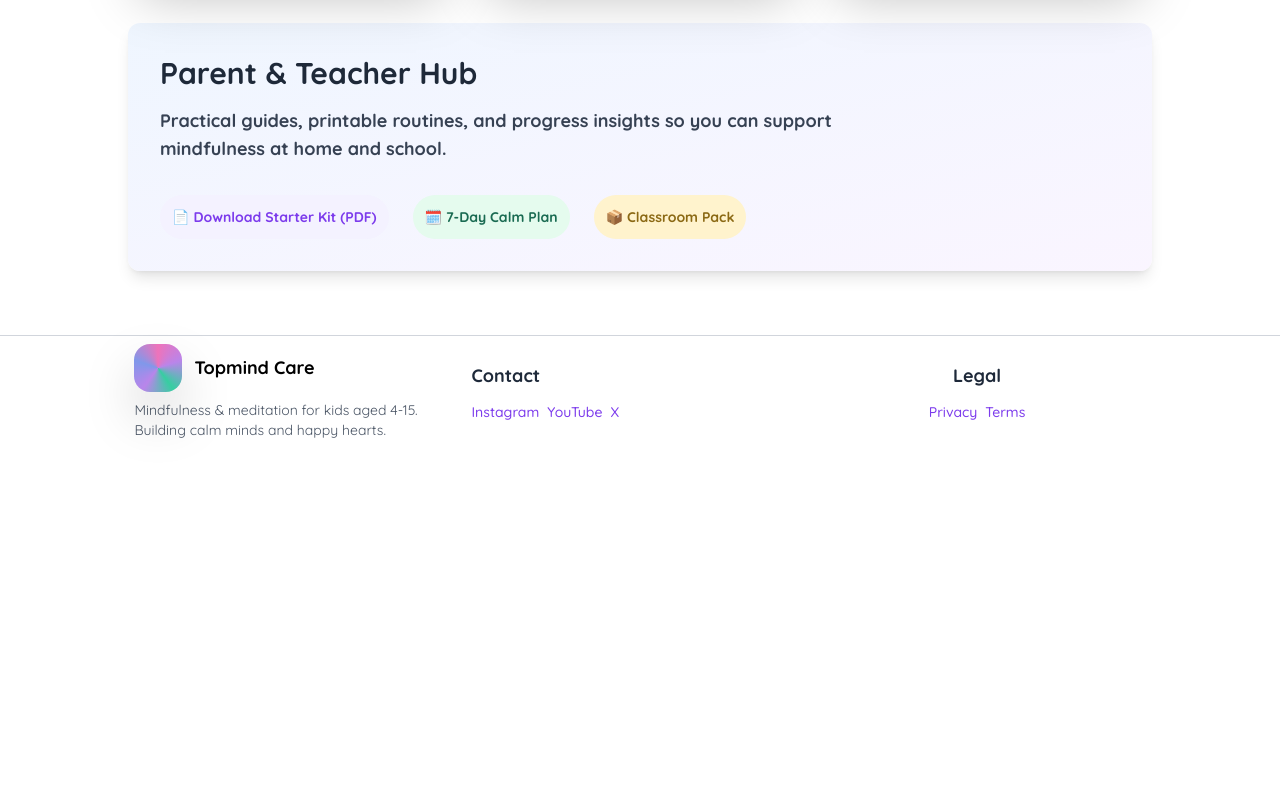
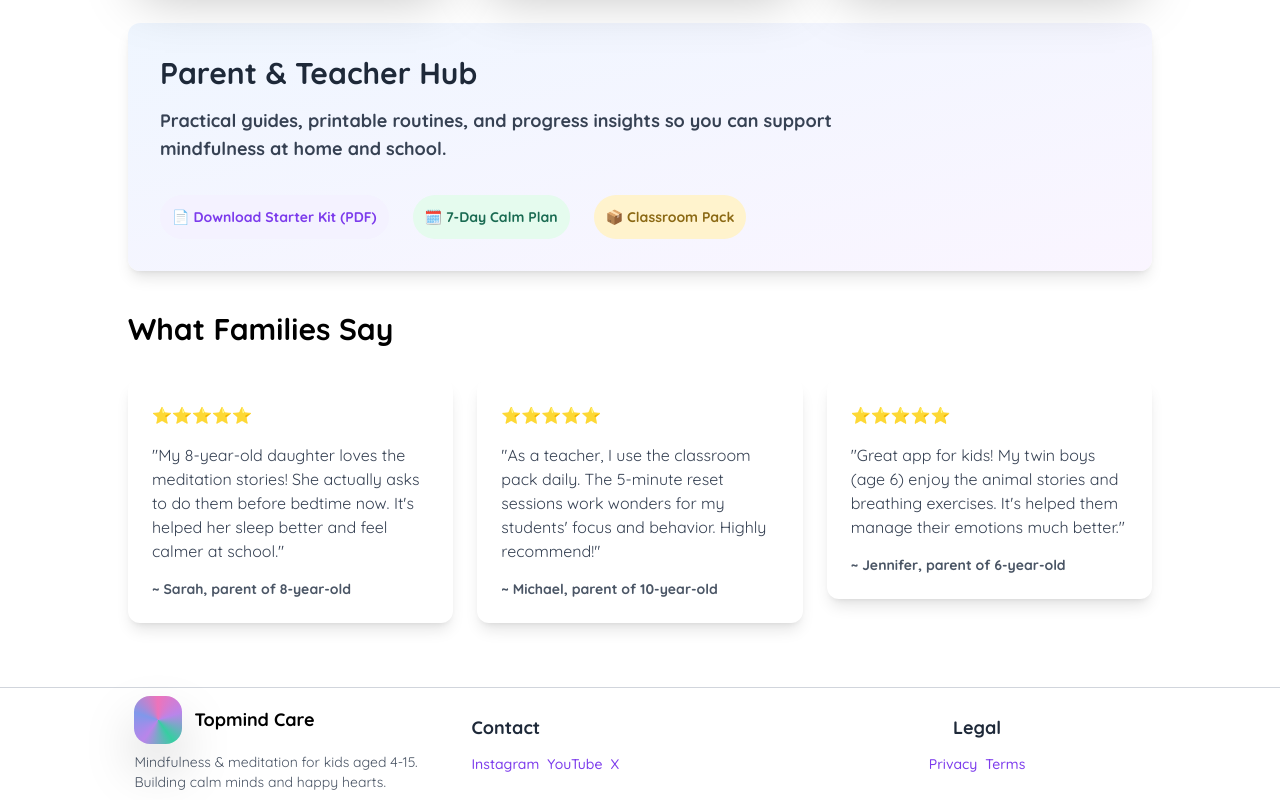
Before and after one commit to Kanishk-mittal/SpeakGenie, a React (Vite) app: page / in a window 1280 px wide. Shown: the part 3588-4388 px from the top of the page. Before the commit the page ends 4036 px from the top, so only its background shows below. Built offline with nearby package versions, Linux system fonts and the light colour scheme.

Commit message:
Add Section5  and ReviewCard components with review display functionality

```diff
--- a/src/App.tsx
+++ b/src/App.tsx
@@ -11,6 +11,7 @@ import Section1 from "./components/Section1"
 import Section2 from "./components/Section2"
 import Section3 from "./components/Section3"
 import Section4 from "./components/Section4"
+import Section5 from "./components/Section5"
 import SeperatorLine from "./components/SeperatorLine"
 
 const App = () => {
@@ -25,6 +26,7 @@ const App = () => {
       <Comparison />
       <Plans />
       <ParentTeacherHub />
+      <Section5 />
       <Footer />
     </>
   )
--- /dev/null
+++ b/src/components/Section5.tsx
@@ -0,0 +1,40 @@
+import type { ReviewCardProps } from '../types/Reviews'
+import ReviewCard from './Section5Components/ReviewCard'
+
+const Section5 = () => {
+    const reviews: ReviewCardProps[] = [
+        {
+            rating: 5,
+            review: "My 8-year-old daughter loves the meditation stories! She actually asks to do them before bedtime now. It's helped her sleep better and feel calmer at school.",
+            name: "Sarah",
+            childAge: 8
+        },
+        {
+            rating: 5,
+            review: "As a teacher, I use the classroom pack daily. The 5-minute reset sessions work wonders for my students' focus and behavior. Highly recommend!",
+            name: "Michael",
+            childAge: 10
+        },
+        {
+            rating: 4,
+            review: "Great app for kids! My twin boys (age 6) enjoy the animal stories and breathing exercises. It's helped them manage their emotions much better.",
+            name: "Jennifer",
+            childAge: 6
+        }
+    ]
+
+    return (
+        <div className='w-[80%] mx-auto mt-10'>
+            <h2 className='font-bold text-3xl mb-4'>What Families Say</h2>
+            <div className='flex flex-wrap justify-center gap-6 mt-8'>
+                {reviews.map((review, index) => (
+                    <div key={index} style={{ flex: '1 1 300px', maxWidth: '400px' }}>
+                        <ReviewCard {...review} />
+                    </div>
+                ))}
+            </div>
+        </div>
+    )
+}
+
+export default Section5
--- /dev/null
+++ b/src/components/Section5Components/ReviewCard.tsx
@@ -0,0 +1,25 @@
+import type { ReviewCardProps } from "../../types/Reviews"
+
+const ReviewCard = ({ rating, review, name, childAge }: ReviewCardProps) => {
+    const renderStars = (rating: number) => {
+        return Array.from({ length: 5 }, (_, index) => (
+            <span key={index} className={index < rating ? 'text-yellow-500' : 'text-gray-300'}>
+                ⭐
+            </span>
+        ))
+    }
+
+    return (
+        <div className='p-6 rounded-xl shadow-lg hover:shadow-2xl transition-shadow duration-300 bg-white'>
+            <div className='flex items-center mb-4'>
+                {renderStars(rating)}
+            </div>
+            <p className='text-gray-700 mb-4 italic'>"{review}"</p>
+            <div className='text-sm text-gray-600 font-bold'>
+                ~ {name}, parent of {childAge}-year-old
+            </div>
+        </div>
+    )
+}
+
+export default ReviewCard
--- /dev/null
+++ b/src/types/Reviews.ts
@@ -0,0 +1,6 @@
+export type ReviewCardProps = {
+    rating: number;
+    review: string;
+    name: string;
+    childAge: number;
+}
```
